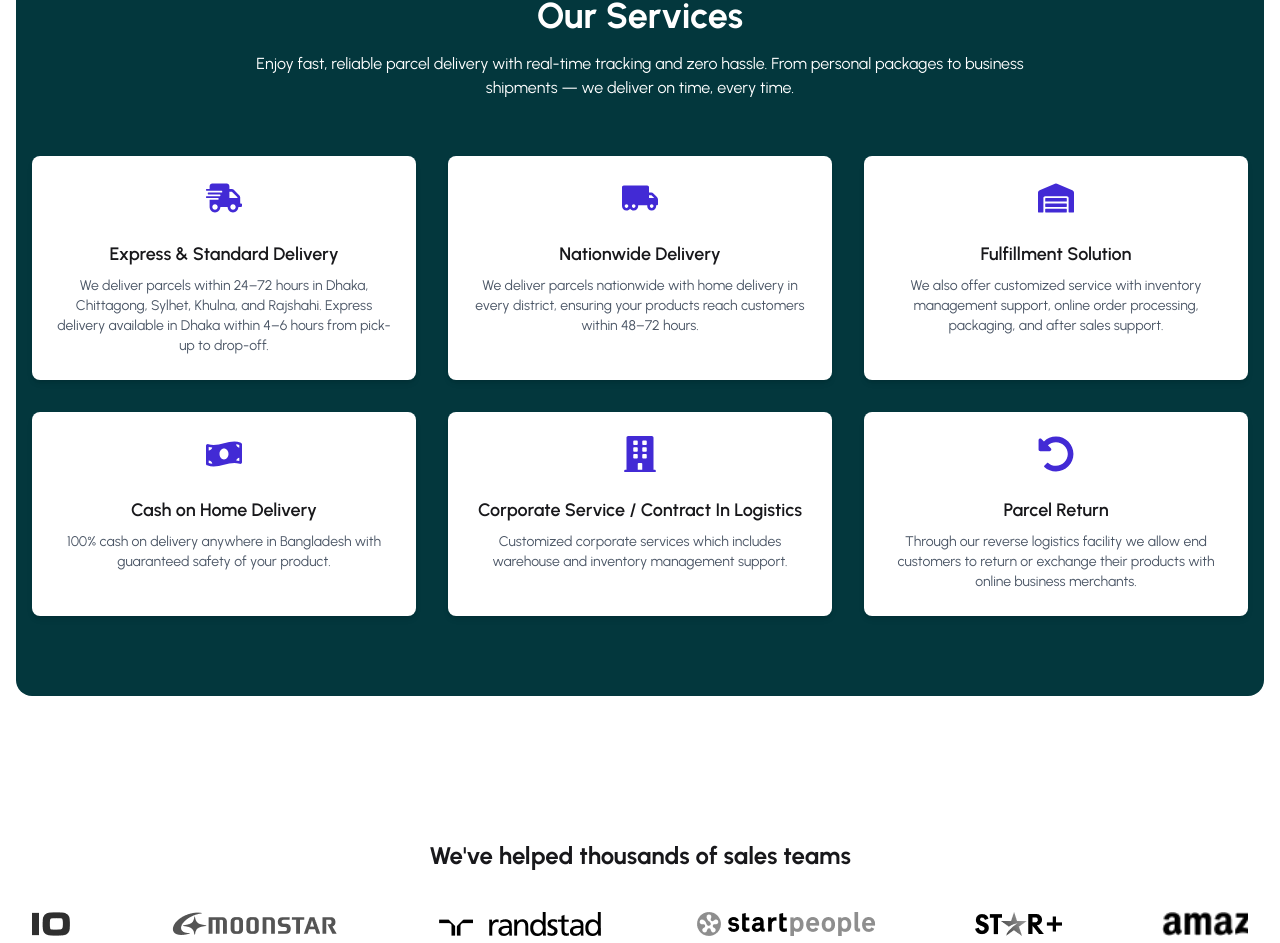
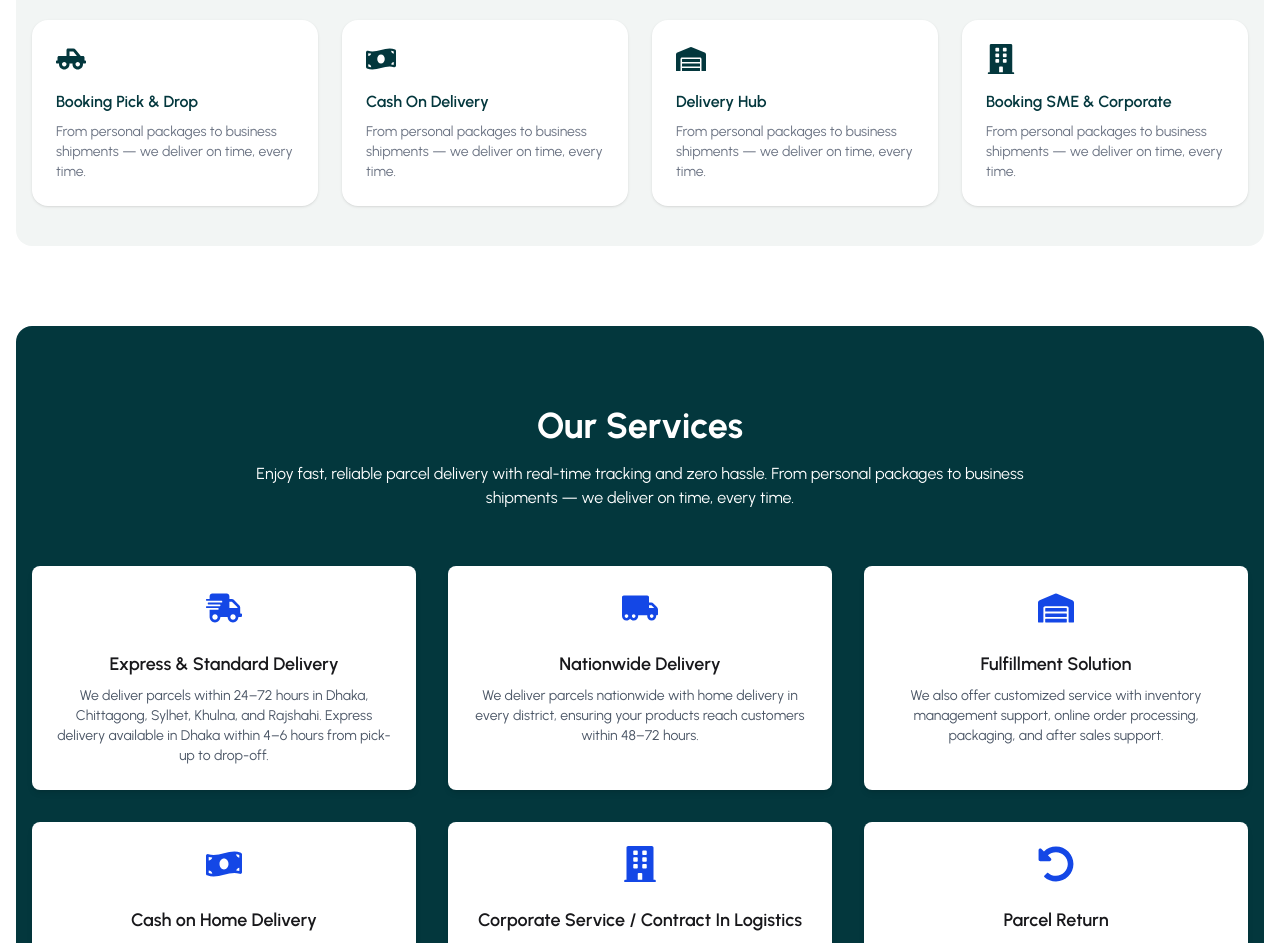
Before and after one commit to swadebsharma6/zap-shift-client-side, a React (Vite) app: page / in a window 1280 px wide. Shown: the part 799-1742 px from the top of the page. Built offline with nearby package versions, Linux system fonts and the light colour scheme.

Commit message:
added OurFacilites section

```diff
--- a/src/index.css
+++ b/src/index.css
@@ -1,6 +1,16 @@
 @import url("https://fonts.googleapis.com/css2?family=Urbanist:ital,wght@0,100..900;1,100..900&display=swap");
 @import "tailwindcss";
-@plugin "daisyui";
+
+@plugin "daisyui" {
+  themes: light --default;
+}
+
+@plugin "daisyui/theme" {
+  name: "light";
+  default: true;
+  --color-primary: #c8f169;
+  --color-secondary: #03373d;
+}
 
 .font-urbanist {
   font-family: "Urbanist", sans-serif;
--- a/src/main.jsx
+++ b/src/main.jsx
@@ -3,10 +3,11 @@ import { createRoot } from 'react-dom/client'
 import './index.css'
 import { RouterProvider } from "react-router/dom";
 import { router } from './router/router.jsx';
-import AOS from 'aos';
+import aos from 'aos';
 import 'aos/dist/aos.css';
 
-AOS.init();
+
+aos.init();
 
 createRoot(document.getElementById('root')).render(
   <StrictMode>
--- a/src/pages/Home/BeMarchant/BeMerchant.jsx
+++ b/src/pages/Home/BeMarchant/BeMerchant.jsx
@@ -1,9 +1,9 @@
 import location from '../../../assets/location-merchant.png'
 const BeMerchant = () => {
   return (
-    <section className='mb-20'>
+    <section data-aos="fade-left" className='mb-20'>
       <div className="max-w-7xl mx-auto px-4">
-        <div className="bg-[#03373D] rounded-3xl p-10 md:p-14 flex flex-col md:flex-row items-center justify-between gap-10 text-white">
+        <div className="bg-secondary bg-[url('assets/be-a-merchant-bg.png')] bg-no-repeat rounded-3xl p-10 md:p-14 flex flex-col md:flex-row items-center justify-between gap-10 text-white">
 
 
           <div className="md:w-1/2">
@@ -19,11 +19,11 @@ const BeMerchant = () => {
             </p>
 
             <div className="flex flex-wrap gap-4">
-              <button className="btn bg-[#C8F169] text-black hover:bg-[#b8e85d] border-none">
+              <button className="btn rounded-full bg-primary text-black hover:bg-primary border-none">
                 Become a Merchant
               </button>
 
-              <button className="btn btn-outline border-[#C8F169] text-[#C8F169] hover:bg-[#C8F169] hover:text-black">
+              <button className="btn rounded-full btn-outline border-primary text-primary hover:bg-primary hover:text-black">
                 Earn with ZapShift Courier
               </button>
             </div>
--- a/src/pages/Home/Home/Home.jsx
+++ b/src/pages/Home/Home/Home.jsx
@@ -2,6 +2,7 @@ import Banner from "../Banner/Banner";
 import BeMerchant from "../BeMarchant/BeMerchant";
 import Benefit from "../Benefits/Benefit";
 import ClientMarquee from "../ClientMarquee/ClientMarquee";
+import OurFacilities from "../OurFacilities/OurFacilities";
 import OurServices from "../Services/OurServices";
 
 
@@ -9,10 +10,12 @@ const Home = () => {
       return (
             <div>
                   <Banner></Banner>
+                    <OurFacilities/>
                   <OurServices></OurServices>
                   <ClientMarquee/>
                   <Benefit/>
                   <BeMerchant/>
+
             </div>
       );
 };
--- /dev/null
+++ b/src/pages/Home/OurFacilities/FacilityCard.jsx
@@ -0,0 +1,35 @@
+import {
+  FaTruckPickup,
+  FaMoneyBillWave,
+  FaWarehouse,
+  FaBuilding,
+} from "react-icons/fa";
+
+const iconMap = {
+  FaTruckPickup,
+  FaMoneyBillWave,
+  FaWarehouse,
+  FaBuilding,
+};
+
+const FacilityCard = ({ title, description, icon }) => {
+  const Icon = iconMap[icon];
+
+  return (
+    <div data-aos="zoom-in-down" className="bg-white rounded-2xl p-6 shadow-sm hover:shadow-md transition">
+      <div className="text-3xl text-[#03373D] mb-4">
+        <Icon />
+      </div>
+
+      <h3 className="font-semibold text-[#03373D] mb-2">
+        {title}
+      </h3>
+
+      <p className="text-sm text-gray-500">
+        {description}
+      </p>
+    </div>
+  );
+};
+
+export default FacilityCard;
--- /dev/null
+++ b/src/pages/Home/OurFacilities/OurFacilities.jsx
@@ -0,0 +1,60 @@
+import FacilityCard from "./FacilityCard";
+
+
+const OurFacilities = () => {
+  const facilitiesData = [
+    {
+      id: 1,
+      title: "Booking Pick & Drop",
+      description:
+        "From personal packages to business shipments — we deliver on time, every time.",
+      icon: "FaTruckPickup",
+    },
+    {
+      id: 2,
+      title: "Cash On Delivery",
+      description:
+        "From personal packages to business shipments — we deliver on time, every time.",
+      icon: "FaMoneyBillWave",
+    },
+    {
+      id: 3,
+      title: "Delivery Hub",
+      description:
+        "From personal packages to business shipments — we deliver on time, every time.",
+      icon: "FaWarehouse",
+    },
+    {
+      id: 4,
+      title: "Booking SME & Corporate",
+      description:
+        "From personal packages to business shipments — we deliver on time, every time.",
+      icon: "FaBuilding",
+    },
+  ];
+
+  return (
+    <section className="py-10 bg-[#F2F5F4] mb-20 rounded-2xl">
+      <div className="max-w-7xl mx-auto px-4">
+        {/* Section Title */}
+        <h2 className="text-2xl font-semibold text-[#03373D] mb-8">
+          How it Works
+        </h2>
+
+        {/* Cards */}
+        <div className="grid gap-6 sm:grid-cols-2 lg:grid-cols-4">
+          {facilitiesData.map((item) => (
+            <FacilityCard
+              key={item.id}
+              title={item.title}
+              description={item.description}
+              icon={item.icon}
+            />
+          ))}
+        </div>
+      </div>
+    </section>
+  );
+};
+
+export default OurFacilities;
--- a/src/pages/Home/Services/OurServices.jsx
+++ b/src/pages/Home/Services/OurServices.jsx
@@ -51,7 +51,7 @@ const OurServices = () => {
   ];
 
   return (
-    <section className="py-20 bg-[rgba(3,55,61,1)] mb-20 rounded-2xl">
+    <section className="py-20 bg-secondary mb-20 rounded-2xl">
       <div className="max-w-7xl mx-auto px-4">
         {/* Section Header */}
         <div className="text-center max-w-3xl mx-auto mb-14">
--- a/src/pages/Home/Services/ServiceCard.jsx
+++ b/src/pages/Home/Services/ServiceCard.jsx
@@ -1,9 +1,9 @@
 const ServiceCard = ({ service }) => {
       const {icon: Icon, title, description} = service;
   return (
-    <div className="card bg-base-100 hover:bg-[#CAEB66] shadow-md hover:shadow-xl transition duration-300">
+    <div data-aos="zoom-out-up" className="card bg-base-100 hover:bg-primary shadow-md hover:shadow-xl transition duration-300">
       <div className="card-body items-center text-center ">
-        <div className="text-4xl text-primary mb-4">
+        <div className="text-4xl text-blue-700 mb-4">
           <Icon />
         </div>
 
--- a/src/pages/Shared/Footer/Footer.jsx
+++ b/src/pages/Shared/Footer/Footer.jsx
@@ -3,7 +3,7 @@ import ProFastLogo from "../ProFastLogo/ProFastLogo";
 
 const Footer = () => {
       return (
-           <footer className="footer footer-horizontal footer-center bg-neutral text-neutral-content p-10">
+           <footer className="footer footer-horizontal footer-center bg-neutral text-neutral-content p-10 rounded-t-3xl">
   <aside>
     <ProFastLogo/>
     <p className="font-bold">
--- a/src/pages/Shared/Navbar/Navbar.jsx
+++ b/src/pages/Shared/Navbar/Navbar.jsx
@@ -8,7 +8,7 @@ const Navbar = () => {
         <NavLink to="/">
           {({ isActive }) => (
             <span
-              className={isActive ? "text-primary font-bold underline" : ""}
+              className={isActive ? "text-black font-bold underline" : ""}
             >
               Home
             </span>
@@ -19,7 +19,7 @@ const Navbar = () => {
         <NavLink to="/about">
           {({ isActive }) => (
             <span
-              className={isActive ? "text-primary font-bold underline" : ""}
+              className={isActive ? "text-black font-bold underline" : ""}
             >
               About
             </span>
```
